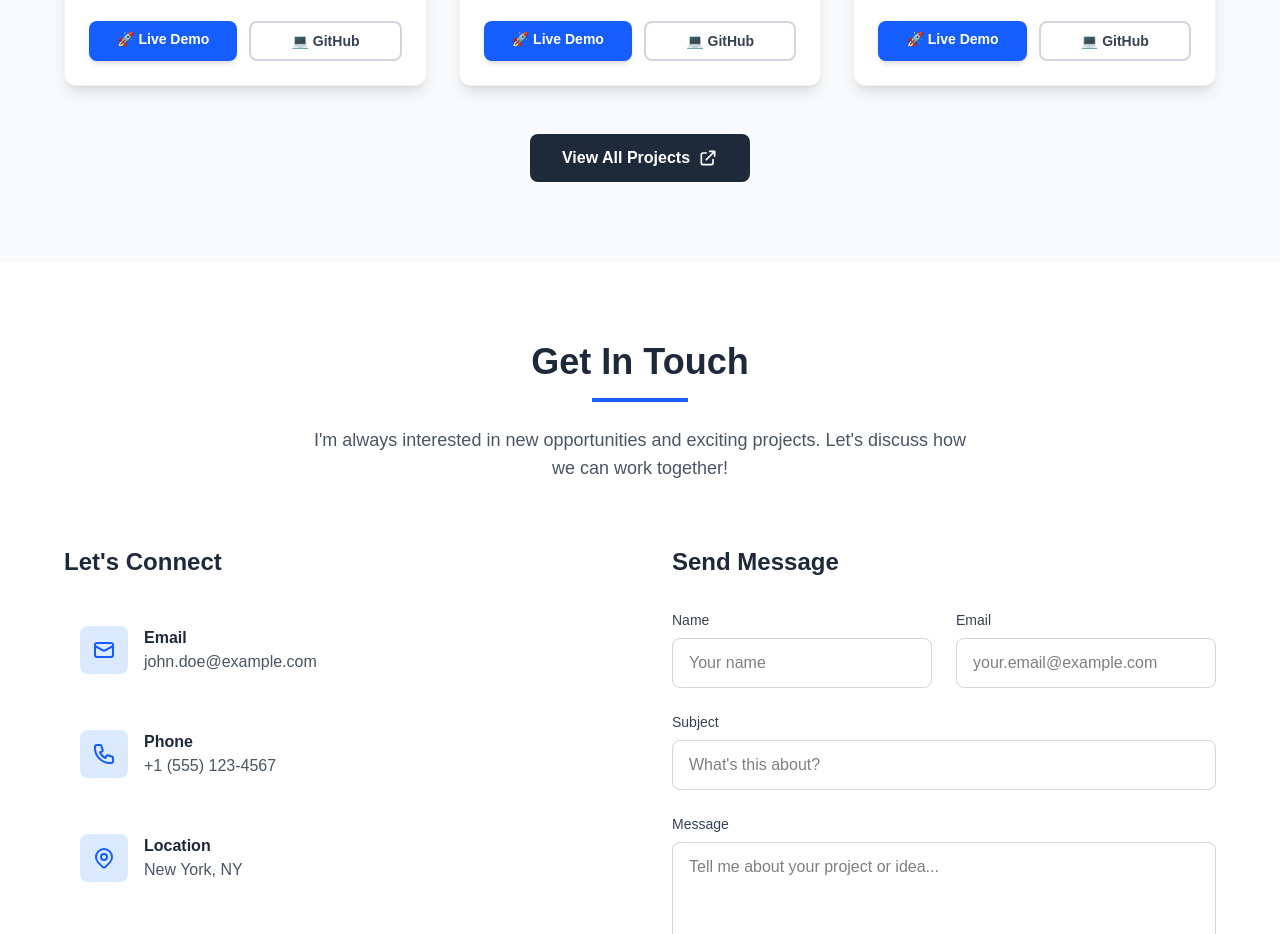
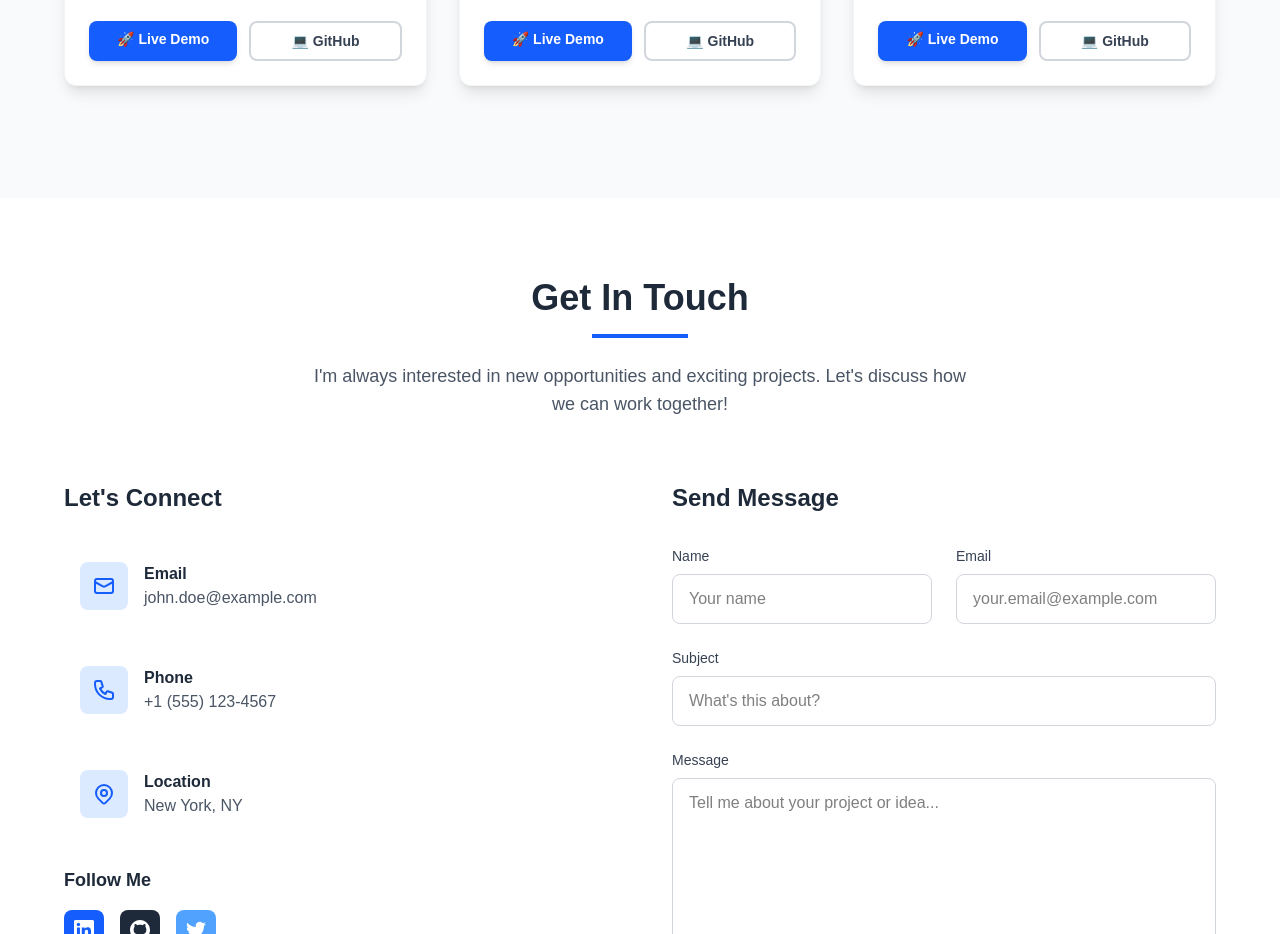
Before and after one commit to Karbys/Portfolio, a Next.js app in the folder portfolio/: page / in a window 1280 px wide. Shown: the part 3580-4514 px from the top of the page. Built offline with nearby package versions, Linux system fonts and the light colour scheme.

Commit message:
delete button

```diff
--- a/portfolio/components/Projects.tsx
+++ b/portfolio/components/Projects.tsx
@@ -193,19 +193,6 @@
               ))}
             </div>
           </div>
-
-          {/* View More Button */}
-          <div className="text-center mt-12">
-            <a
-              href="#"
-              className="inline-flex items-center bg-gray-800 text-white px-8 py-3 rounded-lg font-semibold hover:bg-gray-900 transition-colors duration-200"
-            >
-              View All Projects
-              <svg className="w-5 h-5 ml-2" fill="none" stroke="currentColor" viewBox="0 0 24 24">
-                <path strokeLinecap="round" strokeLinejoin="round" strokeWidth={2} d="M10 6H6a2 2 0 00-2 2v10a2 2 0 002 2h10a2 2 0 002-2v-4M14 4h6m0 0v6m0-6L10 14" />
-              </svg>
-            </a>
-          </div>
         </div>
       </div>
     </section>
```
